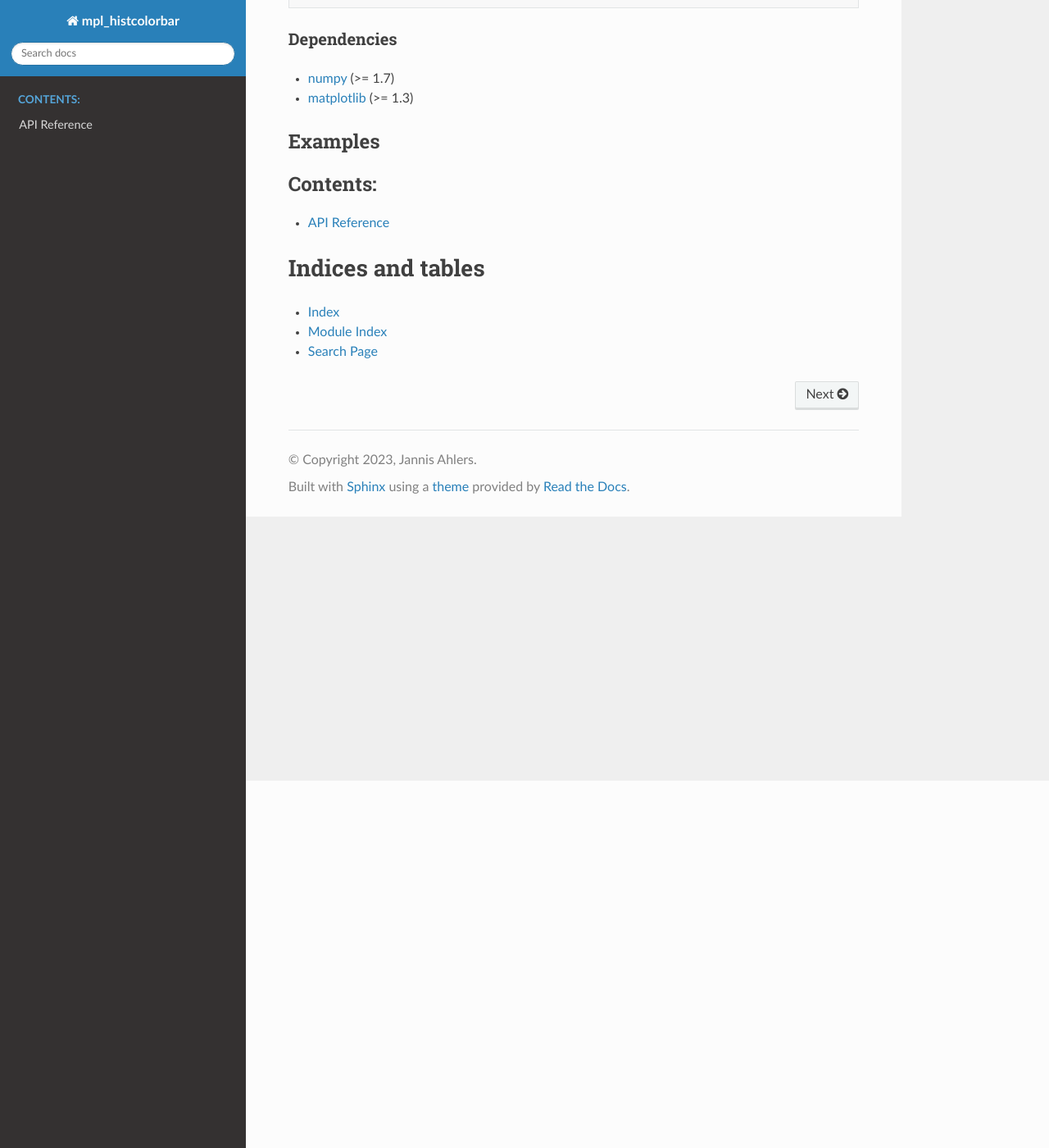
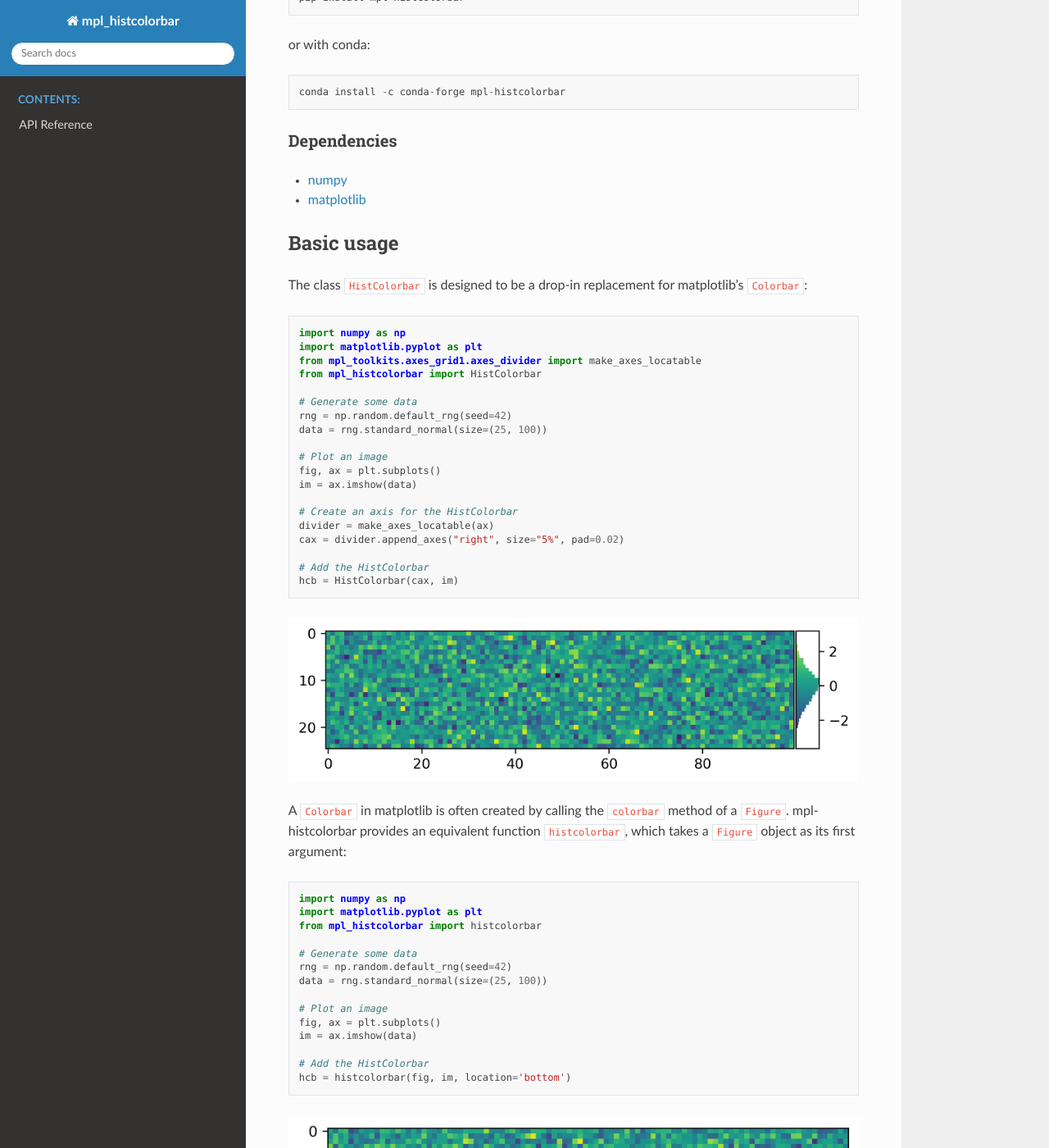
Before and after one commit to jnahlers/mpl-histcolorbar, a Sphinx documentation site: the page built from docs/index.rst, in a window 1280 px wide and 1400 px high, scrolled down 448 px. Shown: the whole window at 82% size. Built offline with Sphinx 7.4.7 and the Read the Docs theme 2.0.0, drawn with Linux system fonts in a browser that asks for light colours; pages that are not in the unit, such as notebooks, are missing from menus.

Commit message:
Add basic example to docs

```diff
--- a/docs/index.rst
+++ b/docs/index.rst
@@ -3,6 +3,10 @@
    You can adapt this file completely to your liking, but it should at least
    contain the root `toctree` directive.
 
+.. image:: _static/logo.png
+  :width: 400
+  :alt: mpl-histcolorbar logo
+|
 mpl-histcolorbar: a histogram + colorbar for matplotlib
 ============================================
 
@@ -20,11 +24,63 @@ or with conda::
 
 Dependencies
 ^^^^^^^^^^^^
-- `numpy <http://www.numpy.org/>`_ (>= 1.7)
-- `matplotlib <http://matplotlib.org/>`_ (>= 1.3)
+- `numpy <http://www.numpy.org/>`_
+- `matplotlib <http://matplotlib.org/>`_
 
-Examples
---------
+Basic usage
+-----------
+The class :code:`HistColorbar` is designed to be a drop-in replacement for matplotlib's :code:`Colorbar`:
+
+.. code-block:: python
+
+    import numpy as np
+    import matplotlib.pyplot as plt
+    from mpl_toolkits.axes_grid1.axes_divider import make_axes_locatable
+    from mpl_histcolorbar import HistColorbar
+
+    # Generate some data
+    rng = np.random.default_rng(seed=42)
+    data = rng.standard_normal(size=(25, 100))
+
+    # Plot an image
+    fig, ax = plt.subplots()
+    im = ax.imshow(data)
+
+    # Create an axis for the HistColorbar
+    divider = make_axes_locatable(ax)
+    cax = divider.append_axes("right", size="5%", pad=0.02)
+
+    # Add the HistColorbar
+    hcb = HistColorbar(cax, im)
+
+.. image:: _static/object_example.png
+  :width: 800
+  :alt: Example of using a HistColorbar object
+
+A :code:`Colorbar` in matplotlib is often created by calling the :code:`colorbar` method
+of a :code:`Figure`. mpl-histcolorbar provides an equivalent function
+:code:`histcolorbar`, which takes a :code:`Figure` object as its first argument:
+
+.. code-block:: python
+
+    import numpy as np
+    import matplotlib.pyplot as plt
+    from mpl_histcolorbar import histcolorbar
+
+    # Generate some data
+    rng = np.random.default_rng(seed=42)
+    data = rng.standard_normal(size=(25, 100))
+
+    # Plot an image
+    fig, ax = plt.subplots()
+    im = ax.imshow(data)
+
+    # Add the HistColorbar
+    hcb = histcolorbar(fig, im, location='bottom')
+
+.. image:: _static/readme_example.png
+  :width: 800
+  :alt: Example of calling histcolorbar
 
 .. toctree::
    :maxdepth: 2
```
Also changed, not shown: docs/_static/object_example.png (added).
